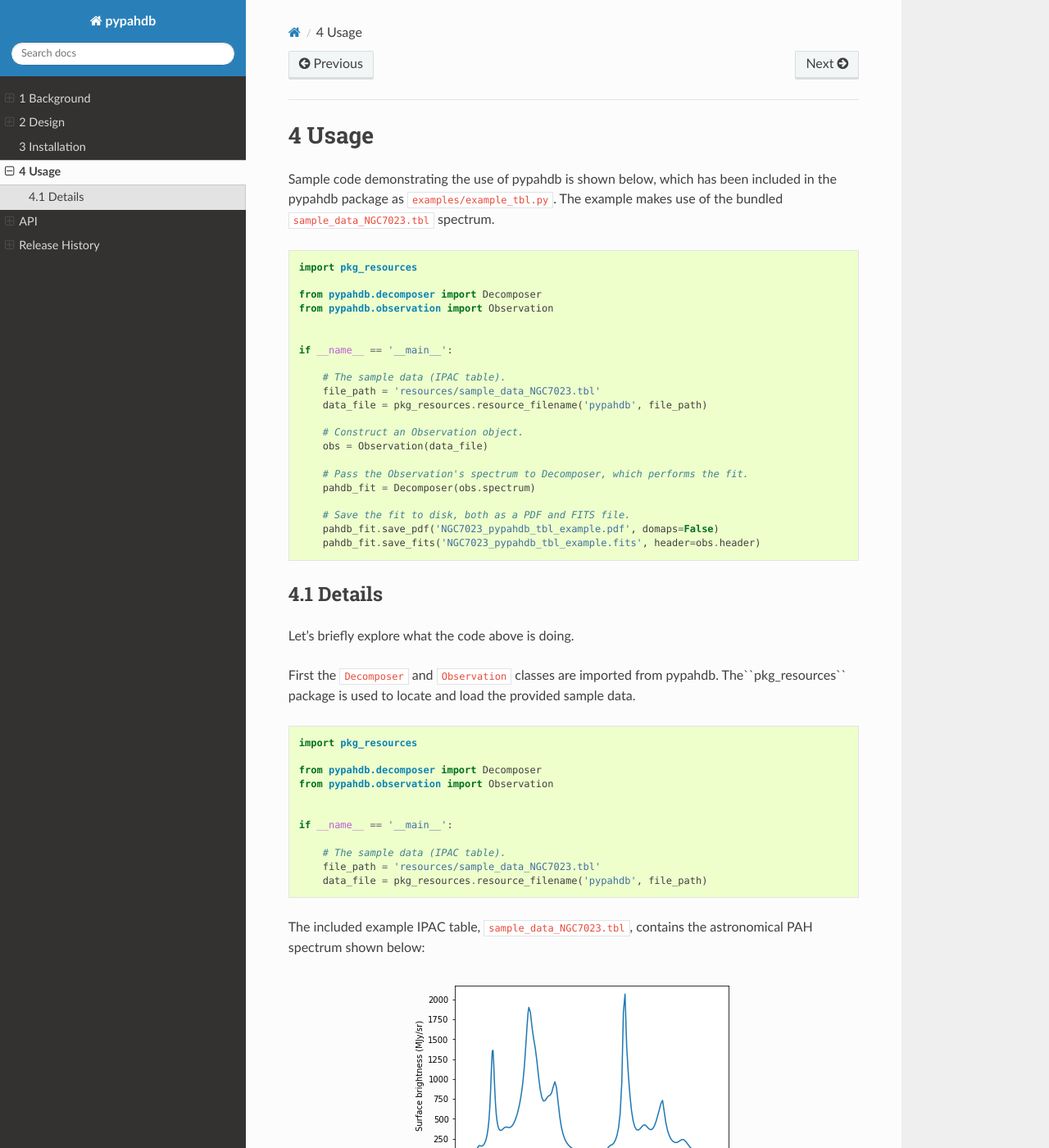
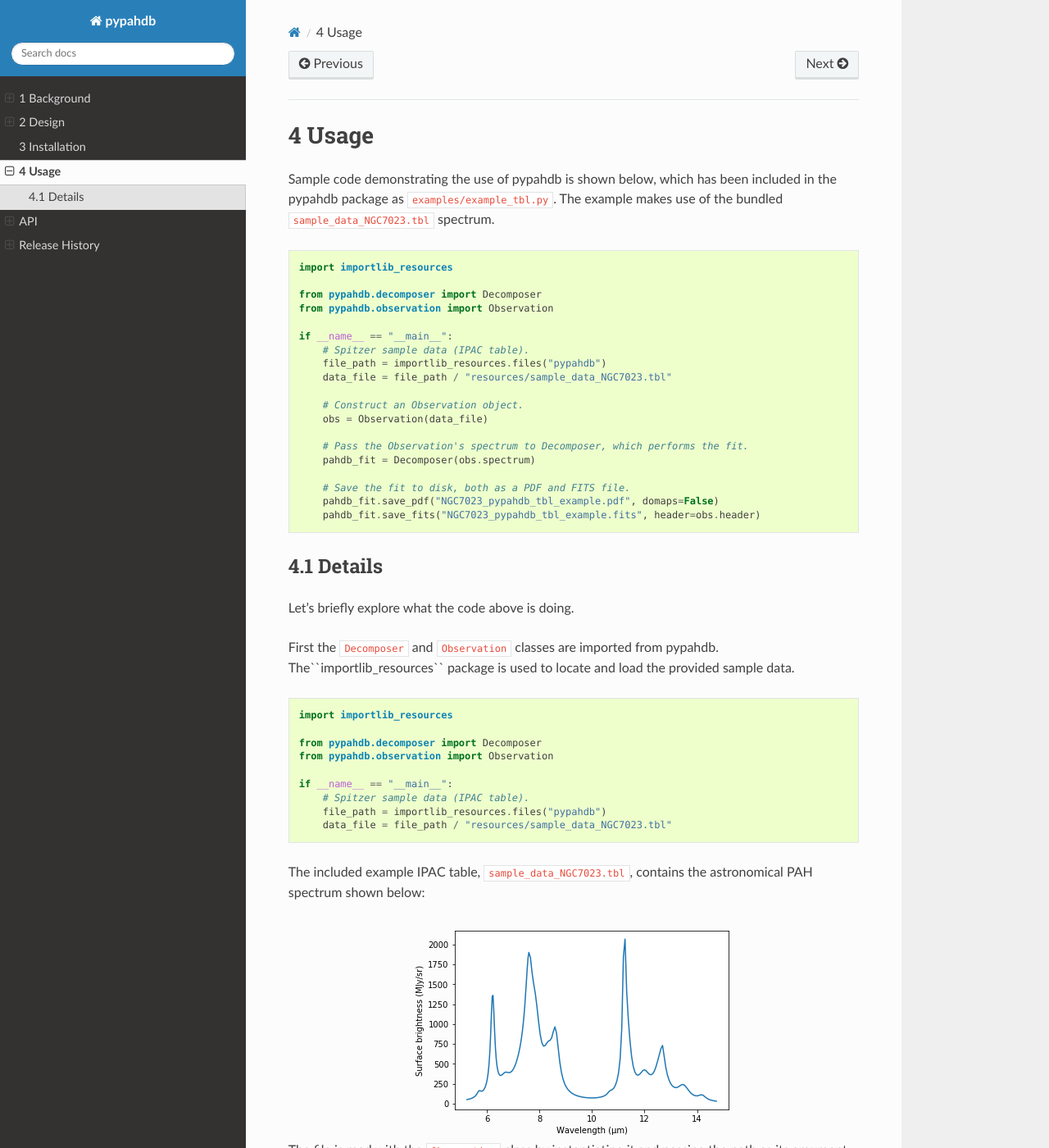
Before and after one commit to PAHdb/pyPAHdb, a Sphinx documentation site: the page built from docs/source/usage.rst, in a window 1280 px wide and 1400 px high. Shown: the whole window at 82% size. Built offline with Sphinx 7.4.7 and the Read the Docs theme 2.0.0, drawn with Linux system fonts in a browser that asks for light colours.

Commit message:
Update docs

```diff
--- a/docs/source/conf.py
+++ b/docs/source/conf.py
@@ -105,7 +105,7 @@ pygments_style = 'sphinx'
 todo_include_todos = False
 
 # Uncomment this if you don't want to verify at all
-tls_verify = False
+# tls_verify = False
 
 #tls_cacert = "/path/to/cert"
 
--- a/docs/source/design.rst
+++ b/docs/source/design.rst
@@ -1,5 +1,9 @@
 .. sectnum::
    :start: 2
+
+**Please note that what is described here is based on** `Shannon & Boersma
+(2018) <https://doi.org/10.25080/majora-4af1f417-00f>`_ **and some
+implementation details will have changed since then.**
 
 Design
 ============
--- a/docs/source/installation.rst
+++ b/docs/source/installation.rst
@@ -10,5 +10,5 @@ GitHub-repository with::
 
     $ pip install git+https://github.com/PAHdb/pyPAHdb.git
 
-Note that upon installation setup.py will download the pickled precomputed
-matrix from PAHdb's server.
+Note that upon first-run a pickled precomputed matrix will be downloaded
+from PAHdb's server.
--- a/docs/source/usage.rst
+++ b/docs/source/usage.rst
@@ -11,28 +11,25 @@ makes use of  the bundled ``sample_data_NGC7023.tbl`` spectrum.
 
 .. code-block:: python
 
-    import pkg_resources
+  import importlib_resources
 
-    from pypahdb.decomposer import Decomposer
-    from pypahdb.observation import Observation
+  from pypahdb.decomposer import Decomposer
+  from pypahdb.observation import Observation
 
+  if __name__ == "__main__":
+      # Spitzer sample data (IPAC table).
+      file_path = importlib_resources.files("pypahdb")
+      data_file = file_path / "resources/sample_data_NGC7023.tbl"
 
-    if __name__ == '__main__':
+      # Construct an Observation object.
+      obs = Observation(data_file)
 
-        # The sample data (IPAC table).
-        file_path = 'resources/sample_data_NGC7023.tbl'
-        data_file = pkg_resources.resource_filename('pypahdb', file_path)
+      # Pass the Observation's spectrum to Decomposer, which performs the fit.
+      pahdb_fit = Decomposer(obs.spectrum)
 
-        # Construct an Observation object.
-        obs = Observation(data_file)
-
-        # Pass the Observation's spectrum to Decomposer, which performs the fit.
-        pahdb_fit = Decomposer(obs.spectrum)
-
-        # Save the fit to disk, both as a PDF and FITS file.
-        pahdb_fit.save_pdf('NGC7023_pypahdb_tbl_example.pdf', domaps=False)
-        pahdb_fit.save_fits('NGC7023_pypahdb_tbl_example.fits', header=obs.header)
-
+      # Save the fit to disk, both as a PDF and FITS file.
+      pahdb_fit.save_pdf("NGC7023_pypahdb_tbl_example.pdf", domaps=False)
+      pahdb_fit.save_fits("NGC7023_pypahdb_tbl_example.fits", header=obs.header)
 
 Details
 ---------
@@ -40,23 +37,20 @@ Details
 Let's briefly explore what the code above is doing.
 
 First the ``Decomposer`` and ``Observation`` classes are imported from
-pypahdb. The``pkg_resources`` package is used to locate and load the
+pypahdb. The``importlib_resources`` package is used to locate and load the
 provided sample data.
 
 .. code-block:: python
 
-    import pkg_resources
+  import importlib_resources
 
-    from pypahdb.decomposer import Decomposer
-    from pypahdb.observation import Observation
+  from pypahdb.decomposer import Decomposer
+  from pypahdb.observation import Observation
 
-
-    if __name__ == '__main__':
-
-        # The sample data (IPAC table).
-        file_path = 'resources/sample_data_NGC7023.tbl'
-        data_file = pkg_resources.resource_filename('pypahdb', file_path)
-
+  if __name__ == "__main__":
+      # Spitzer sample data (IPAC table).
+      file_path = importlib_resources.files("pypahdb")
+      data_file = file_path / "resources/sample_data_NGC7023.tbl"
 
 
 The included example IPAC table, ``sample_data_NGC7023.tbl``, contains the
```
Also changed, not shown: README.md (+1 -1 lines), 1 other file.
